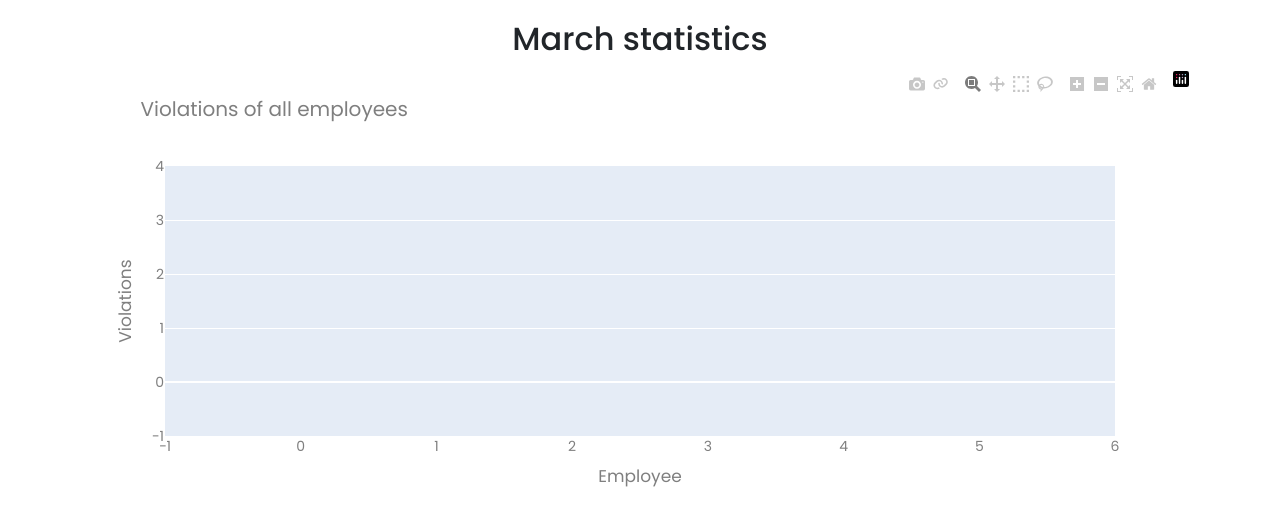
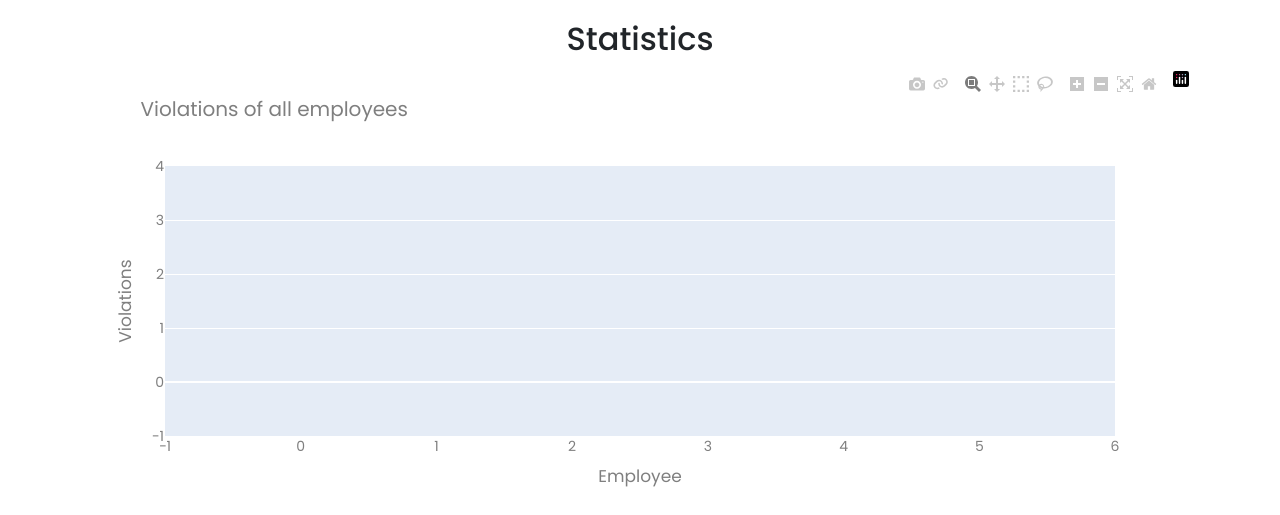
Before and after one commit to Maddie02/mask-detector, a Django app: page /charts/ in a window 1280 px wide. Shown: the part 56-571 px from the top of the page. Run offline with Django 3.2, Linux system fonts and the light colour scheme; the visitor is signed in with stand-in values (Sample User, id 1); data that the repository does not hold is empty.

Commit message:
[Update] Updated title

```diff
--- a/mask_detect/accounts/templates/accounts/charts.html
+++ b/mask_detect/accounts/templates/accounts/charts.html
@@ -5,7 +5,7 @@
 
 {% block content %}
     <div class="container">
-        <h2 style="text-align: center;">{{ month }} statistics</h2>
+        <h2 style="text-align: center;">Statistics</h2>
 
         {% if chart %}
             {{ chart | safe }}
```
